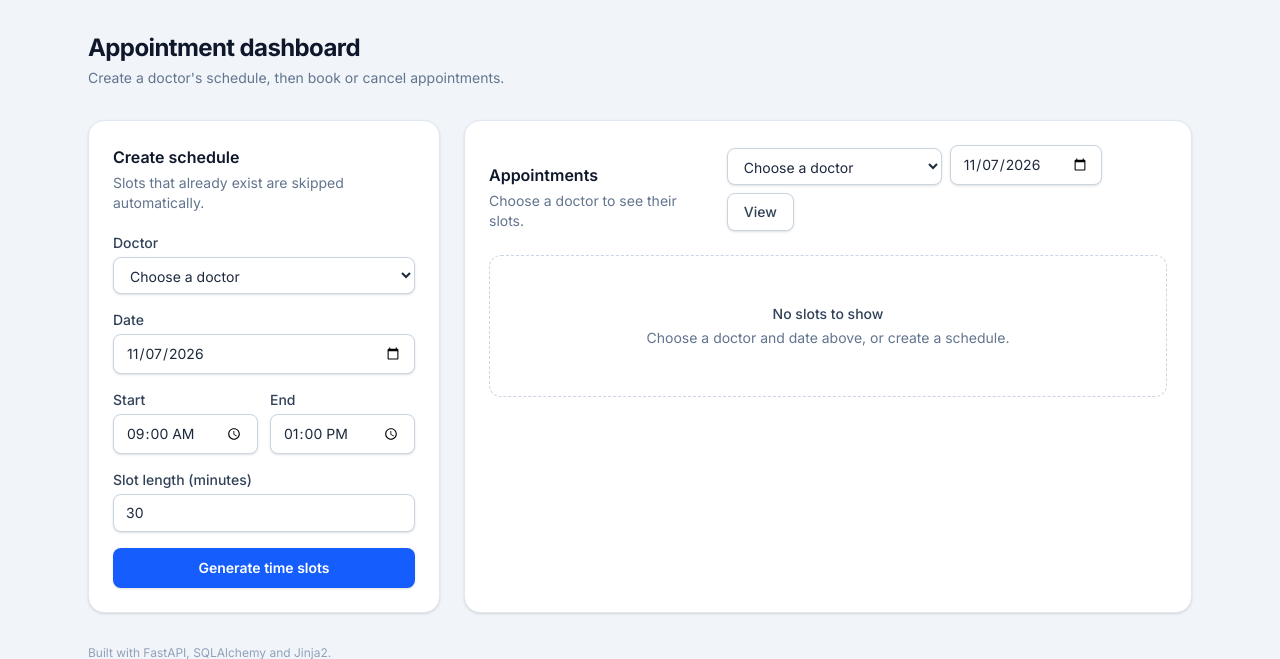
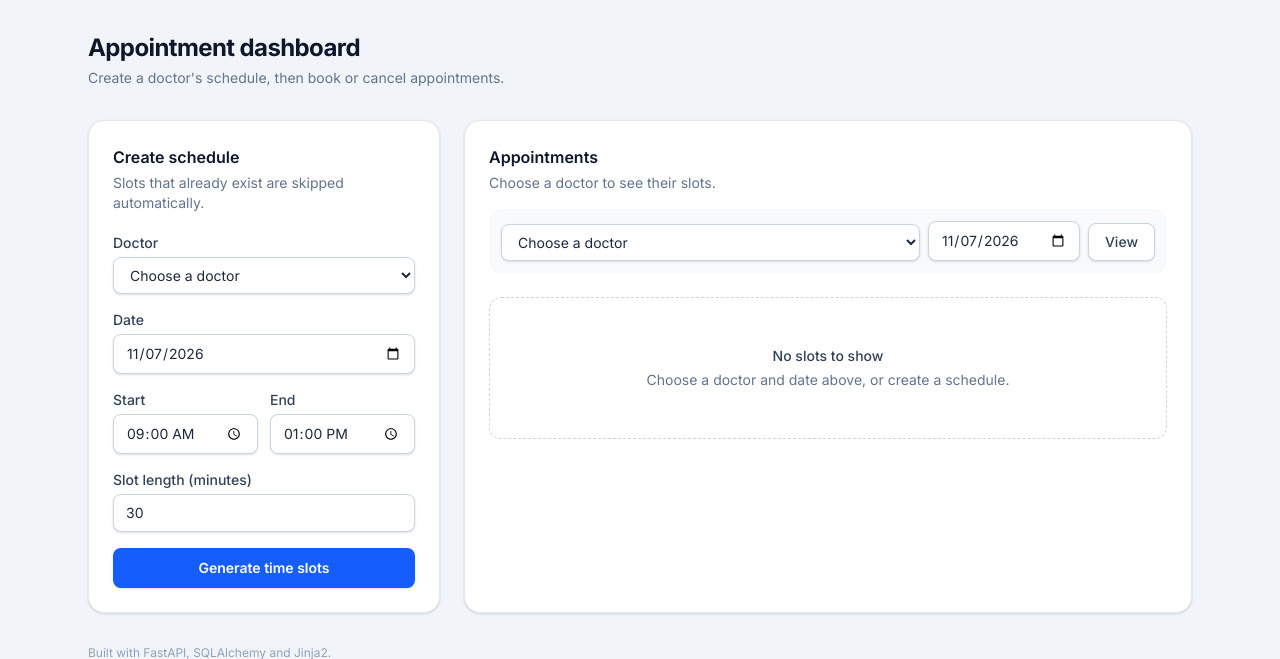
Before and after one commit to rasoolzoubi2003-dotcom/clinic-dashboard, a FastAPI app: page / in a window 1280 px wide. Shown: the part 68-727 px from the top of the page. Run offline with FastAPI, Linux system fonts and the light colour scheme.

Commit message:
fix: keep the appointment filter on its own row

```diff
--- a/app/templates/home.html
+++ b/app/templates/home.html
@@ -71,7 +71,7 @@
 
     <!-- Appointments -->
     <section class="{{ card_cls }} lg:col-span-2">
-        <div class="flex flex-col gap-4 sm:flex-row sm:items-end sm:justify-between">
+        <div class="flex flex-col gap-4">
             <div>
                 <h2 class="text-base font-semibold text-slate-900">Appointments</h2>
                 <p class="mt-1 text-sm text-slate-500">
@@ -79,10 +79,10 @@
                 </p>
             </div>
 
-            <form action="/" method="get" class="flex flex-wrap items-end gap-2">
-                <div>
+            <form action="/" method="get" class="flex flex-wrap items-end gap-2 rounded-xl bg-slate-50 p-3">
+                <div class="min-w-48 flex-1">
                     <label for="view-doctor" class="sr-only">Doctor</label>
-                    <select id="view-doctor" name="doctor_id" class="{{ input_cls }} w-auto">
+                    <select id="view-doctor" name="doctor_id" class="{{ input_cls }}">
                         <option value="">Choose a doctor</option>
                         {% for doc in doctors %}
                         <option value="{{ doc.id }}" {% if selected_doctor and selected_doctor.id == doc.id %}selected{% endif %}>{{ doc.display_name }}</option>
@@ -91,7 +91,7 @@
                 </div>
                 <div>
                     <label for="view-date" class="sr-only">Date</label>
-                    <input id="view-date" type="date" name="date" value="{{ selected_date.isoformat() }}" class="{{ input_cls }} w-auto">
+                    <input id="view-date" type="date" name="date" value="{{ selected_date.isoformat() }}" class="{{ input_cls }}">
                 </div>
                 <button type="submit" class="rounded-lg border border-slate-300 bg-white px-4 py-2 text-sm font-medium text-slate-700 shadow-sm hover:bg-slate-50">
                     View
```
